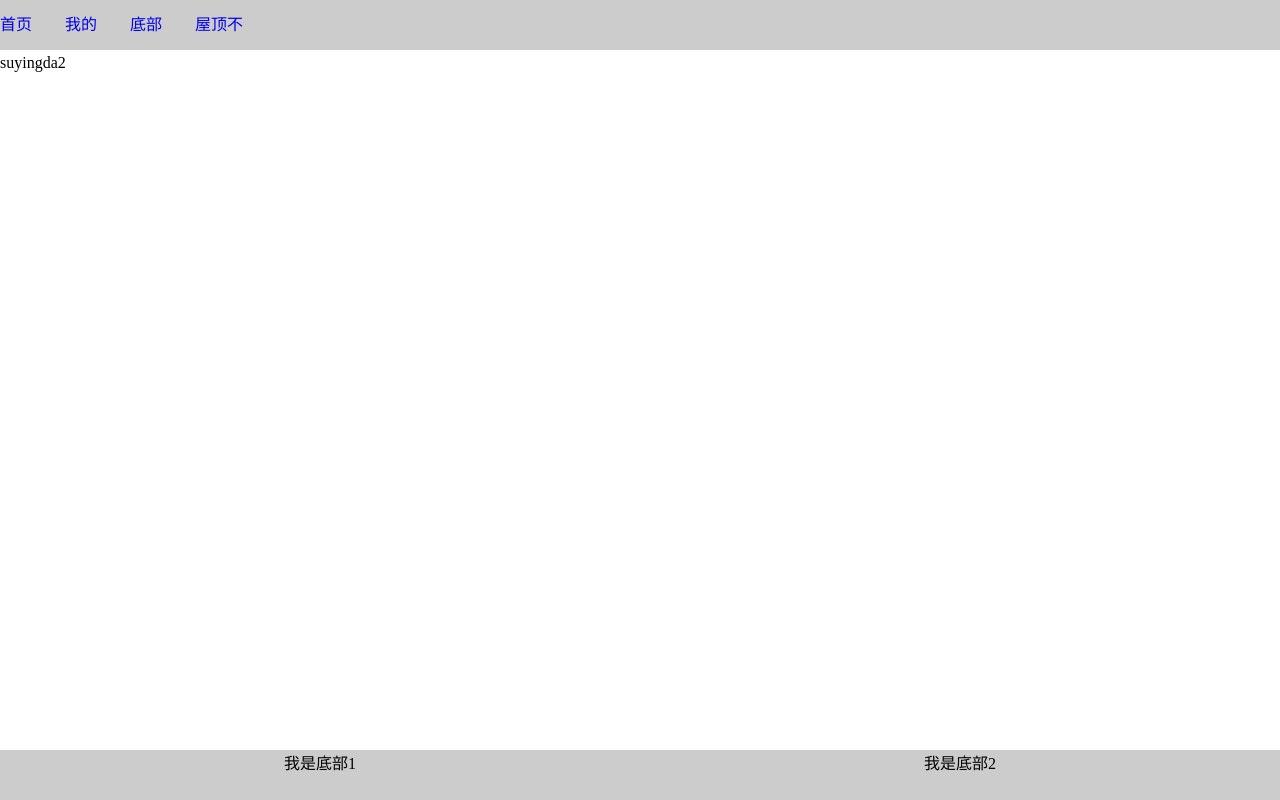
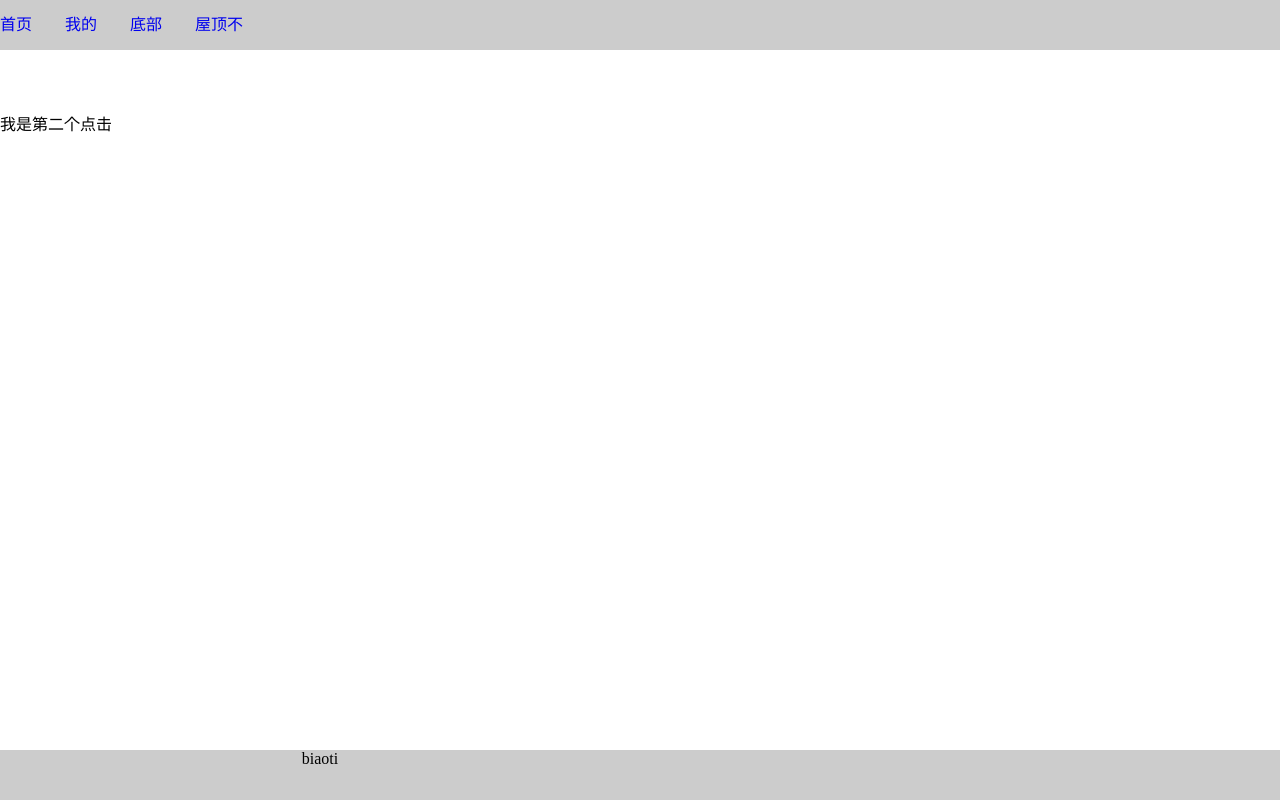
Before and after one commit to suyingda/React-project, a React (Create React App) app: page /#/Syd2 in a window 1280 px wide. Built offline with nearby package versions, Linux system fonts and the light colour scheme.

Commit message:
优化Router配置

```diff
--- a/src/Github/App.js
+++ b/src/Github/App.js
@@ -2,7 +2,9 @@ import React, { Component } from 'react';
 import './css/index.css'
 import Router from './router.js'
 
+
 class App extends Component {
+
  render() {
    return (
     <div>
--- a/src/Github/Components/App.js
+++ b/src/Github/Components/App.js
@@ -5,10 +5,13 @@ class App extends React.Component{
     render(){
         return (
             <div  >
+
                 <Top/>
-                <br/><br/><br/>
+                <div className="con">
                 {this.props.children}
-                <Bottom  />
+                </div>
+
+                <Bottom  title="biaoti" />
             </div>
         )
     }
--- a/src/Github/Components/Bottom.js
+++ b/src/Github/Components/Bottom.js
@@ -6,8 +6,7 @@ class Bottom extends Component {
    return (
     <div  className="Bot">
         <ul >
-            <li>我是底部1</li>
-            <li>我是底部2</li>
+            <li>{this.props.title}</li>
         </ul>
     </div>
    );
--- a/src/Github/css/index.css
+++ b/src/Github/css/index.css
@@ -42,3 +42,6 @@ li{
      text-align: center;
      width:50%;
 }
+.con{
+    margin-top:111px;
+}
--- a/src/Github/router.js
+++ b/src/Github/router.js
@@ -1,22 +1,82 @@
 import React from "react";
-import {HashRouter,Route} from "react-router-dom";
+import { HashRouter, Route } from "react-router-dom";
 
 
-import  Syd1 from "./views/Syd1"
-import  Content from "./views/Content"
-import  Syd2 from "./views/Syd2"
-import  Syd3 from "./views/Syd3"
-function Routes(){
-   return (
-       <HashRouter>
+import Syd1 from "./views/Syd1"
+import Content from "./views/Content"
+  import Syd2 from "./views/Syd2"
+import Syd3 from "./views/Syd3"
+
+/* const Syd1 = (location, cb) => {
+    require.ensure([], require => {
+        cb(null, require('./views/Syd1').default)
+    },'Syd1')
+}
+
+const Content = (location, cb) => {
+    require.ensure([], require => {
+        cb(null, require('./views/Content').default)
+    },'Content')
+}
+
+const Syd2 = (location, cb) => {
+    require.ensure([], require => {
+        cb(null, require('./views/Syd2').default)
+    },'Syd2')
+}
+const Syd3 = (location, cb) => {
+    require.ensure([], require => {
+        cb(null, require('./views/Syd3').default)
+    },'Syd3')
+} */
+const routes = [
+    {
+        path: '/',
+        exact: true,
+        sidebar: () => <div>苏</div>,
+        main: Syd1
+    },
+    {
+        path: '/Syd1',
+        exact: true,
+        sidebar: () => <div>苏</div>,
+        main: Syd1
+    },
+    {
+        path: '/Content',
+        sidebar: () => <div>英</div>,
+        main: Content
+    },
+    {
+        path: '/Syd2',
+        sidebar: () => <div>大</div>,
+        main:Syd2
+    },
+    {
+        path: '/Syd3',
+        sidebar: () => <div>大</div>,
+        main: Syd3
+    }
+]
+
+
+
+function Routes() {
+    return (
+        <HashRouter >
             <div>
-                <Route exact path="/" component={Syd1}></Route>
+                {routes.map((route, index) => (
+                    <Route key={index} path={route.path} exact={route.exact} component={route.main} />
+
+                ))}
+                {/*   <Route exact path="/" component={Syd1}  ></Route>
                 <Route path="/Syd1" component={Syd1}></Route>
                 <Route path="/Content" component={Content}></Route>
                 <Route path="/Syd2" component={Syd2}></Route>
-                <Route path="/Syd3/:id" component={Syd3}></Route>
+                <Route path="/Syd3/:id" component={Syd3}></Route>  */}
             </div>
         </HashRouter>
-   )
+
+    )
 }
 export default Routes;
--- a/src/Github/views/Syd2.js
+++ b/src/Github/views/Syd2.js
@@ -2,17 +2,17 @@ import React, { Component } from 'react';
 
 import Api from './../fetch.js'
 import App from "./../Components/App.js"
+
+import His from './../Mixin.js'
 class Syd2 extends Component {
-    fn(){
-
-        console.log(Api.user.changeNumPost(163,290,1))
-        console.log(1)
+    fn() {
+        His.push('/Content')
     }
     render() {
         return (
             <App>
 
-          <div onClick={this.fn.bind(this)}>suyingda2</div>
+                <div onClick={this.fn.bind(this)}>我是第二个点击</div>
             </App>
         );
     }
--- a/src/Github/views/Syd3.js
+++ b/src/Github/views/Syd3.js
@@ -1,16 +1,31 @@
 import React, { Component } from 'react';
-import { Link } from "react-router-dom";
+// import { Link } from "react-router-dom";
 import Api from './../fetch.js'
-// import App from "./../Components/App.js"
+
+import { Link, withRouter } from 'react-router-dom'
+
+const AuthButton = withRouter(({ history }) => (
+
+    <p>
+        <button onClick={() => {
+            history.push('/Syd2')
+        }}>登出</button>
+    </p>
+
+))
+
 class Syd3 extends Component {
     constructor() {
         super();
         this.state = {
             list: []
         }
+
     }
-    fu2(){
-        this.context.router.history.push('/Syd1')
+
+    fu2() {
+        this.props.history.push("/");
+
     }
     fu() {
         Api.user.goodsGet(0, 4).then(({ ret, msg, code }) => {
@@ -25,15 +40,19 @@ class Syd3 extends Component {
             <div>
                 <div>
                     {
-                        this.state.list.map(function (username,i){
+                        this.state.list.map(function (username, i) {
                             return <li key={i}>{username.product_id}</li>
                         })
 
                     }
                 </div>
                 <div onClick={this.fu.bind(this)}>123</div>
-                <div onClick={this.fu2.bind(this)}>123421313123</div>
+                <hr />
+                <div onClick={this.fu2.bind(this)}>我也是点击事件</div>
+                <hr />
                 <Link to="/Syd1">xxxx3</Link>
+                <hr />
+                <AuthButton />
             </div>
         );
 
```
